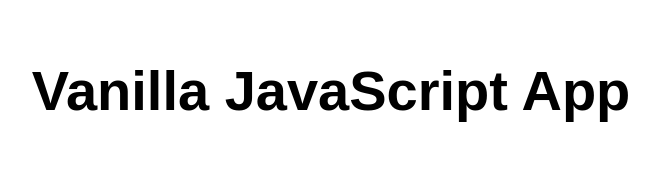
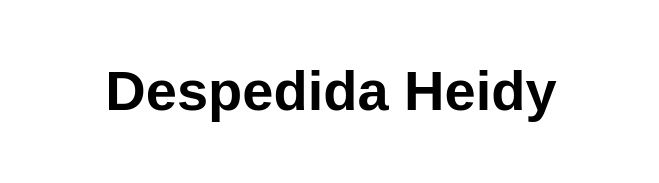
Before and after one commit to jbedoyapformacion/vanilla-basic-1, a website: page src/index.html in a window 1280 px wide. Shown: the whole page, without its empty margins (309-968 px from the left). Drawn offline with Linux system fonts and the light colour scheme.

Commit message:
cambio del title y en body

```diff
--- a/src/index.html
+++ b/src/index.html
@@ -5,12 +5,12 @@
   <meta charset="UTF-8">
   <meta name="viewport" content="width=device-width, initial-scale=1.0">
   <link rel="stylesheet" href="styles.css">
-  <title>Vanilla JavaScript App</title>
+  <title>plan mejoramiento</title>
 </head>
 
 <body>
   <main>
-    <h1>Vanilla JavaScript App</h1>
+    <h1>Despedida Heidy</h1>
   </main>
 </body>
 
```
